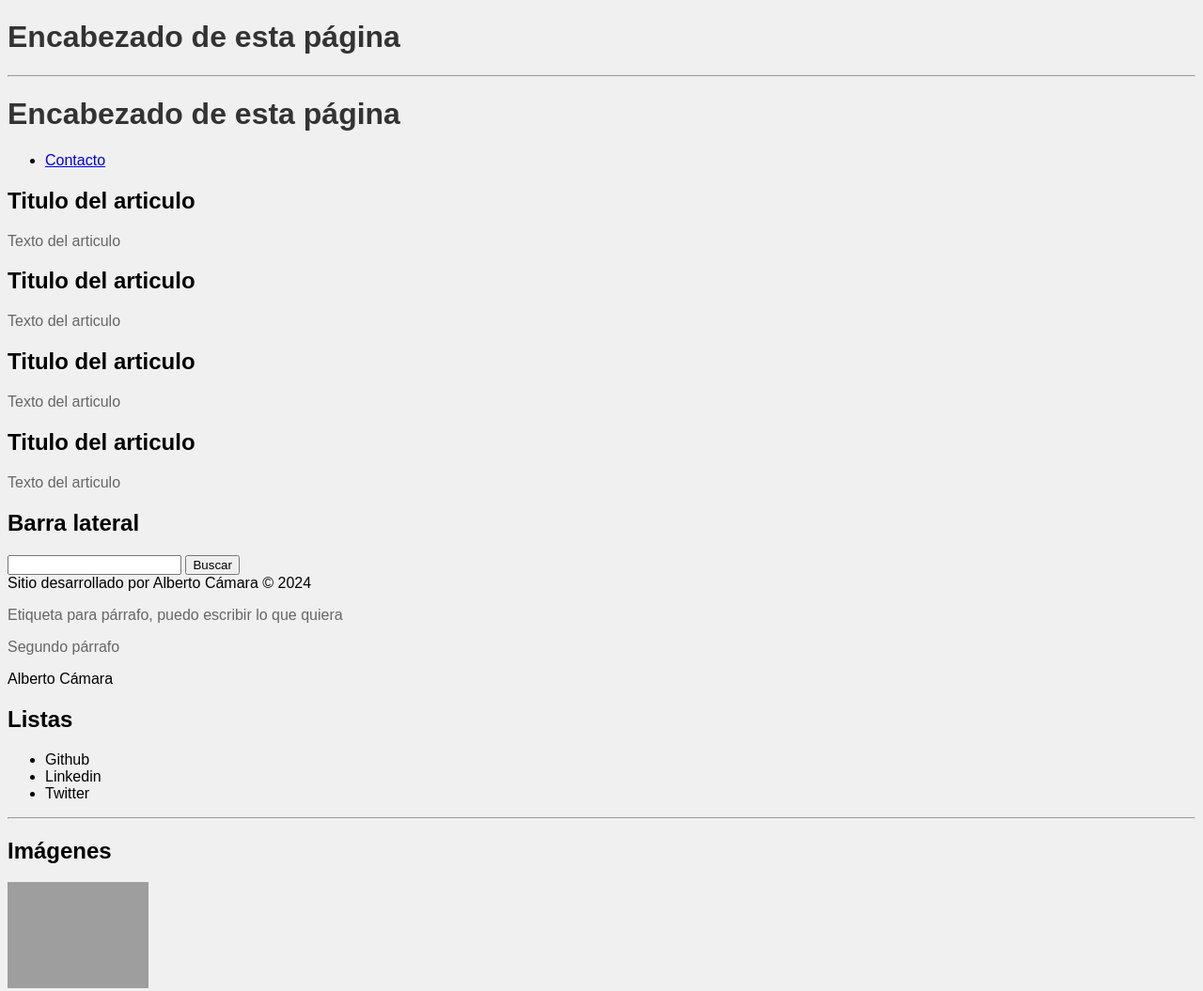
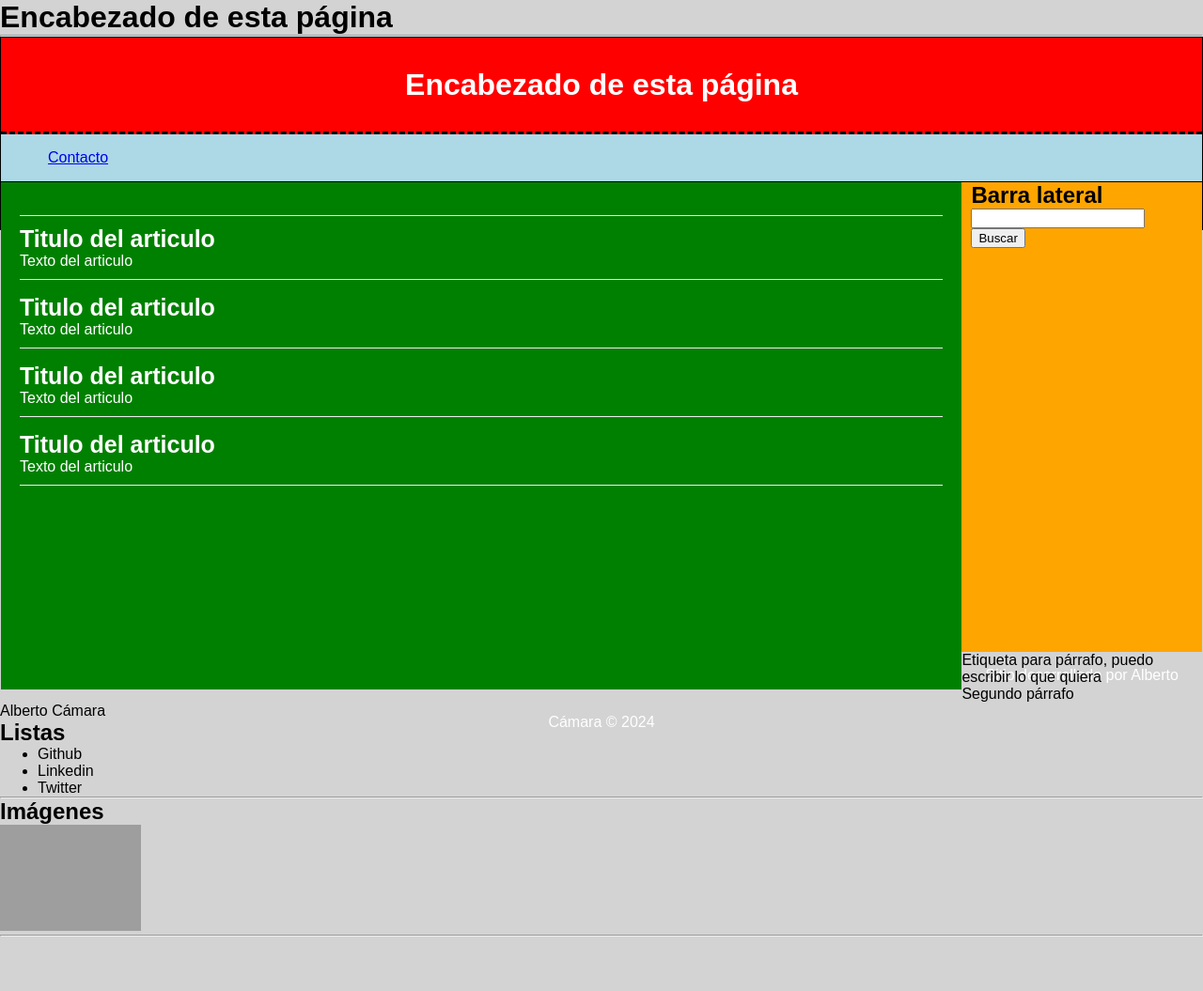
Before and after one commit to albertocmr/albertocmr.github.io, a plain HTML site: page index.html in a window 1280 px wide. Shown: the top 1055 px of the page at 94% size. After the commit the page ends 997 px from the top, so only its background shows below. Drawn offline with Linux system fonts and the light colour scheme; files that its build step writes are made by us from their sources; grey boxes are pictures that could not be loaded.

Commit message:
Update styles.css

```diff
--- a/css/styles.css
+++ b/css/styles.css
@@ -1,14 +1,98 @@
+*{
+  margin: 0px;
+  padding: 0x;
+}
+
 body {
     font-family: Arial, sans-serif;
-    background-color: #f0f0f0;
+    background: lightgrey;
 }
 
+#container{
+    /*width: 70%;*/
+    widht: 1100px;
+    margin: 0px auto;
+   border: 1px solid black;
+}
+
+header{
+  background: red;
+  height: 100px;
+  width: 100%;
+  border: 1px sold red;
+  text-align: center;
+  line-height: 100px;
+  color: white;
+  border-bottom: 3px dashed black;
+}
+
+nav{
+  background: lightblue;
+  height: 50px;
+  line-height: 30px;
+  border-bottom: 1px solid black;
+}
+
+nav ul li {
+  float: left;
+  list-style: none;
+  margin: 10px;
+
+}
+
+.clearfix{
+  clear: both;
+}
+
+#content{
+  float: left;
+  width: calc(80% - 40px);
+  min-height: 500px;
+  background: green;
+  padding: 20px;
+}
+
+aside{
+  float: left;
+  width: calc(20% - 20px);
+  min-height: 500px;
+  background: orange;
+  padding-left: 10px;
+  padding-right: 10px;
+}
+
+footer{
+  background: black;
+  color: white;
+  text-align: center;
+  height: 50px;
+  line-height: 50px;
+}
+
+.article{
+  color: white;
+  margin-top: 15px;
+  margin-bottom: 15px;
+  padding-bottom: 10px;
+  border-bottom: 1px solid #eee;
+
+}
+
+.article:first-child{
+  padding-top: 10px;
+  border-top: 1px solid #eee;
+}
+
+.article h2{
+  font-size: 25px;
+}
+
+/*
 h1 {
     color: #333;
+
 }
-
+/*
 p {
     color: #666;
 }
-
-/* Agrega más estilos según tus necesidades */
```
